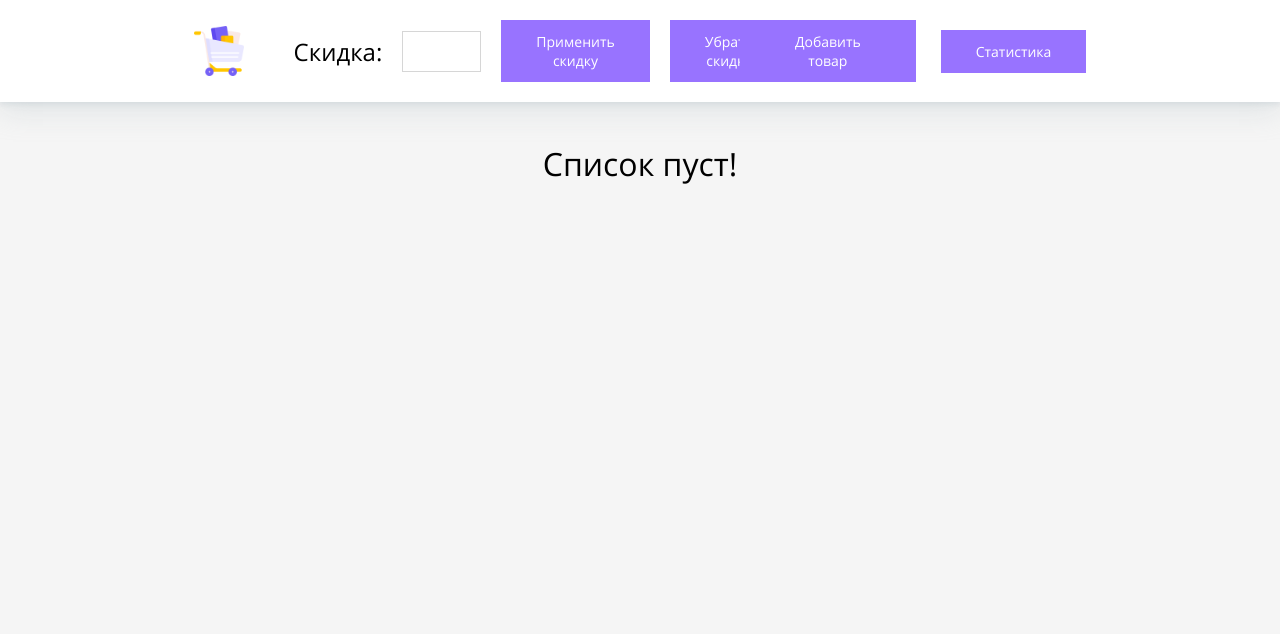
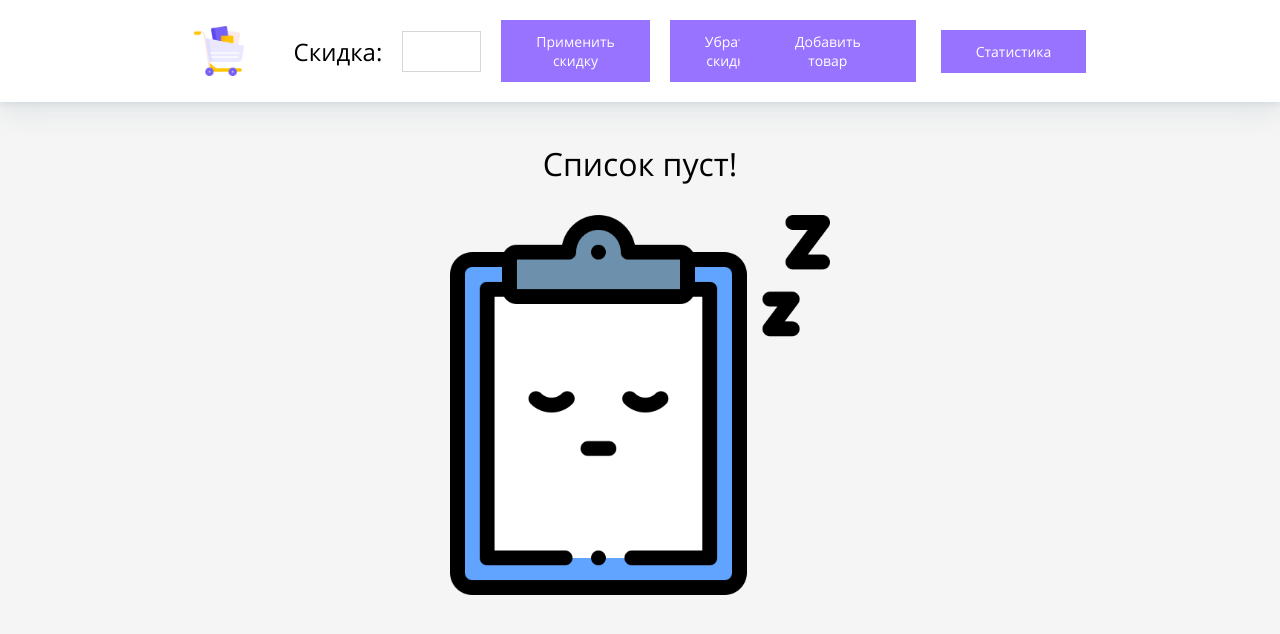
Before and after one commit to alekseyvotencev/shoppingCart, a React (Create React App) app: page / in a window 1280 px wide. Shown: the top 634 px of the page. Built offline with nearby package versions, Linux system fonts and the light colour scheme.

Commit message:
img 'empty-list' added

```diff
--- a/src/components/ProductList.jsx
+++ b/src/components/ProductList.jsx
@@ -1,14 +1,19 @@
 import React from 'react'
 import ProductItem from './ProductItem'
 import classes from './modules/ProductList.module.css';
+import empty from '../img/empty.png'
 
 const ProductList = ({ products, title, remove, discount }) => {
 
     if (!products.length) {
         return (
-            <h1 style={{ textAlign: 'center' }}>
-                Список пуст!
-            </h1>
+            <div>
+                <h1 className={classes.productsTitle}>
+                    Список пуст!
+                </h1>
+                <img src={empty} alt="Поиск не дал результатов" className={classes.empty} />
+
+            </div>
         )
     }
 
--- a/src/components/modules/ProductList.module.css
+++ b/src/components/modules/ProductList.module.css
@@ -25,3 +25,9 @@
 .productsTable {
     background-color: #FFF;
 }
+
+.empty {
+    width: 380px;
+    display: block;
+    margin: 0 auto;
+}
```
Also changed, not shown: src/img/empty.png (added).
